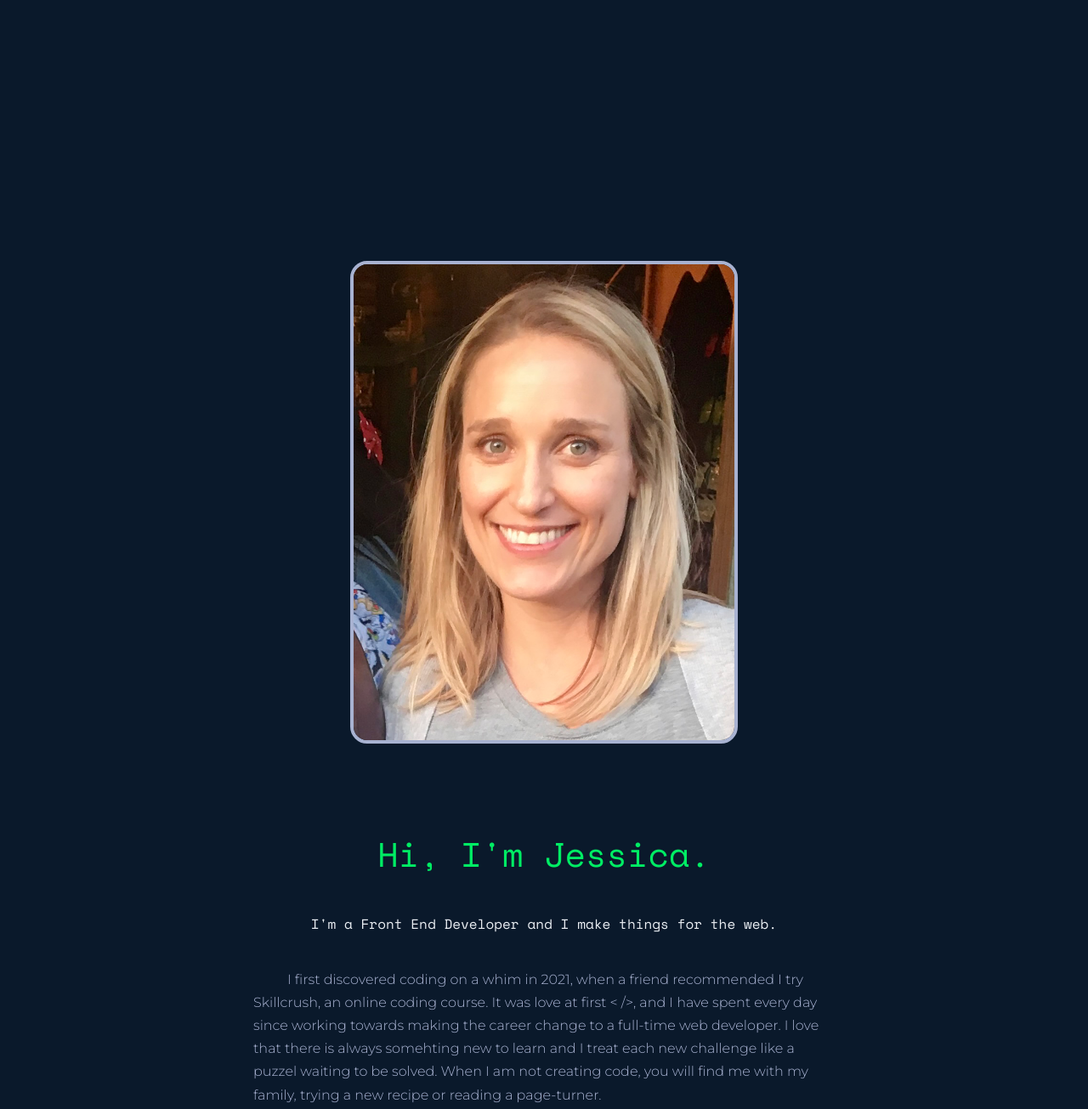
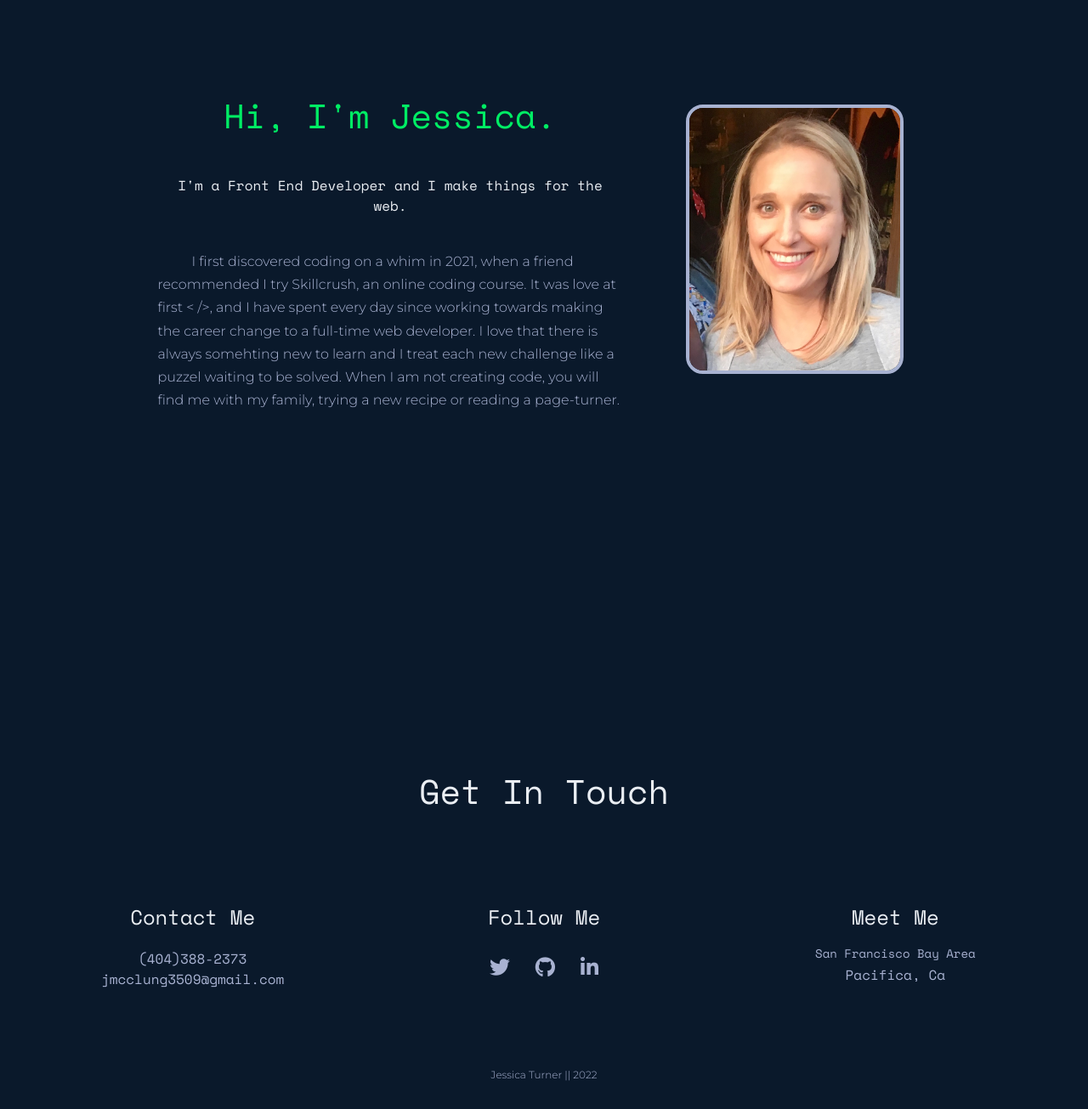
Before and after one commit to jmcclung3509/portfolio_main, a website: page index.html in a window 1280 px wide. Shown: the part 4860-6165 px from the top of the page at 85% size. Drawn offline with nearby package versions, Linux system fonts and the light colour scheme.

```diff
--- a/styles/style.css
+++ b/styles/style.css
@@ -687,6 +687,12 @@
 
 }
 
+.contact-content-container {
+    display: flex;
+    flex-flow: row wrap;
+    justify-content: center;
+}
+
 .contact-content a {
     width: 100%;
 }
@@ -1141,6 +1147,26 @@
         width: 60%;
     }
 
+    .about-div {
+        display: flex;
+        justify-content: center;
+        align-items: center;
+        flex-direction: row-reverse;
+        gap: 40px;
+        width: 80%;
+        margin: auto;
+
+    }
+
+    .photo-div img {
+        width: 80%;
+
+    }
+
+    .photo-div {
+        width: 35%;
+    }
+
     .about h3 {
         margin: 40px auto;
         width: 90%;
```
Also changed, not shown: resume/index.html (+1 -9 lines).
